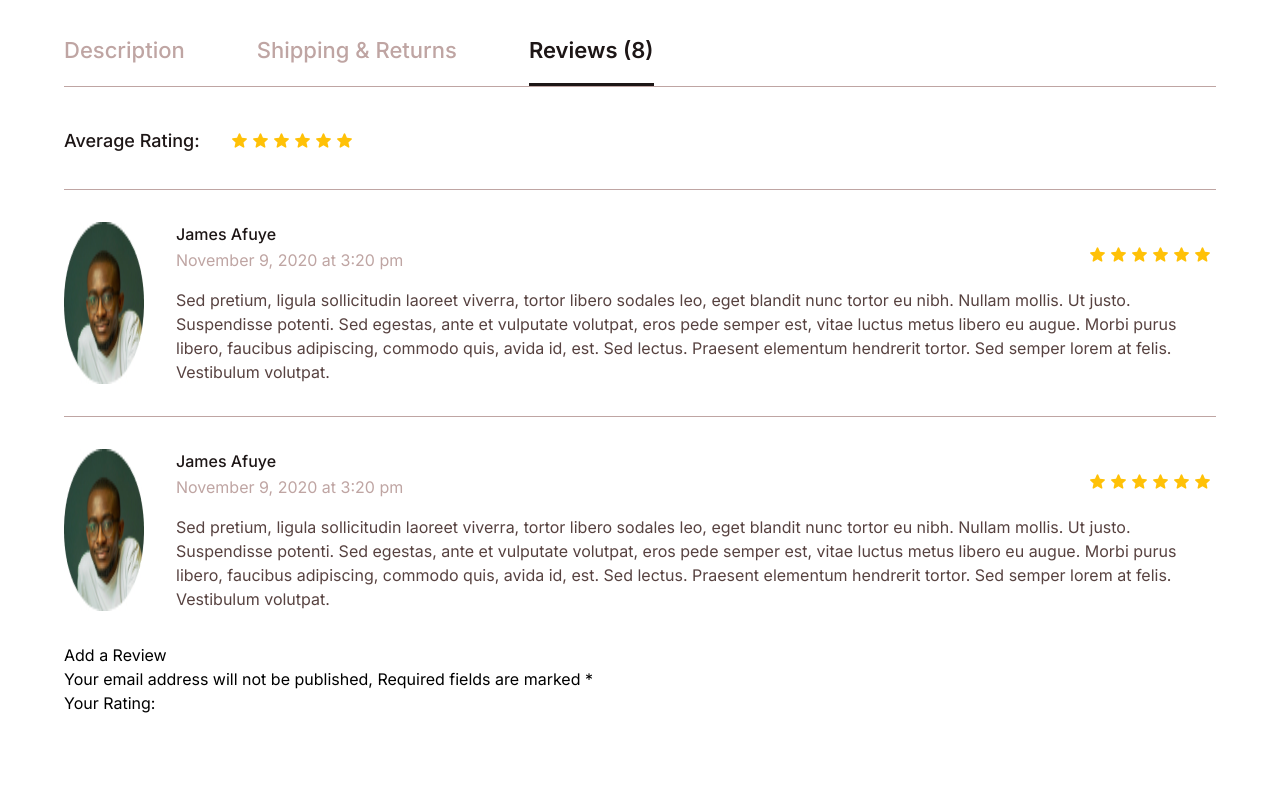
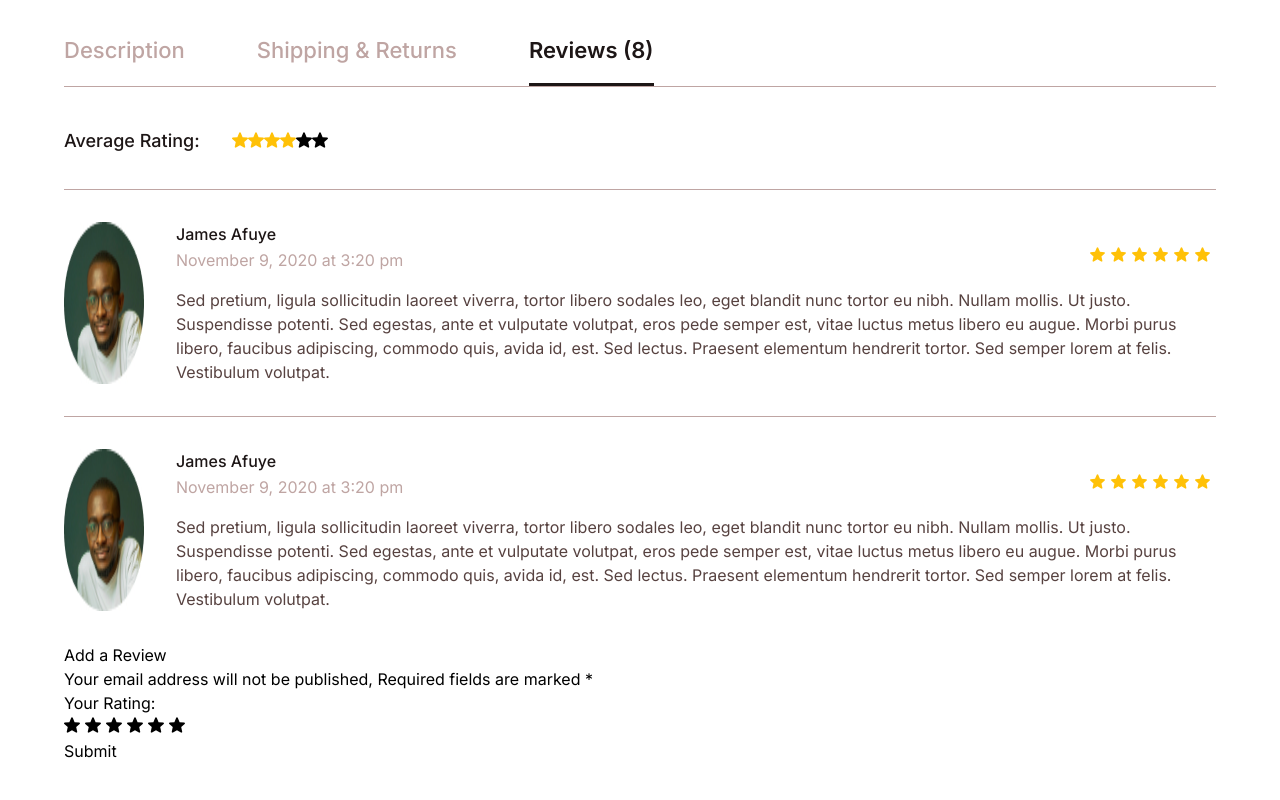
Before and after one commit to TimothyBabatu13/Nox_Ecommerce_Website, a Next.js app in the folder ecommerce-website/: page /home/1/reviews in a window 1280 px wide. Shown: the part 1000-1800 px from the top of the page. Built offline with nearby package versions, Linux system fonts and the light colour scheme.

Commit message:
worked on  review

```diff
--- a/ecommerce-website/src/app/home/[id]/components/ClientLinks.tsx
+++ b/ecommerce-website/src/app/home/[id]/components/ClientLinks.tsx
@@ -50,6 +50,7 @@ const ClientLinks = ({ id } : ClientLinksType) => {
     const numberOfReviews: number = 8;
 
     useEffect(()=>{
+
     },[pathname])
 
   return (
--- a/ecommerce-website/src/app/home/[id]/components/CopyLinkButton.tsx
+++ b/ecommerce-website/src/app/home/[id]/components/CopyLinkButton.tsx
@@ -7,15 +7,20 @@ import { useState } from "react";
 
 const CopyLinkButton = () => {
 
-    const [copy, setCopy] = useState(false);
+    const [copy, setCopy] = useState<boolean>(false);
 
-    const pathName = usePathname();
+    const pathName : string = usePathname();
 
 
     const handleClick = () => {
-        console.log(pathName);
+        let path : string = pathName
+        const pathNameArray : string[] = pathName.split("/");
+        if(pathNameArray.length === 4){
+            const newArr = [pathNameArray[0], pathNameArray[1], pathNameArray[2]];
+            path = newArr.join("/");
+        }
         const baseURL = 'http://localhost:3000'
-        const url = `${baseURL}${pathName}`;
+        const url = `${baseURL}${path}`;
         navigator.clipboard.writeText(url).then(res => {
             setCopy(true)
         })
--- /dev/null
+++ b/ecommerce-website/src/app/home/[id]/components/Scroll.tsx
@@ -0,0 +1,27 @@
+'use client';
+import { usePathname } from "next/navigation";
+import { useEffect, useState } from "react";
+
+const Scroll = () => {
+
+    const [previousURL, setPreviousURL] = useState<string[]>([]);
+    const pathName : string = usePathname();
+    const path : string[] = pathName.split("/");
+
+    useEffect(()=>{
+
+        if(previousURL.length){
+            const neededNumber : string = previousURL[previousURL.length -1].split("/")[2];
+            if(path[2] === neededNumber) return;
+        }
+
+        setPreviousURL(prev => [...prev, pathName]);
+
+        if(path.length === 4) return;
+        window.scroll(0,0);
+
+    }, [pathName])
+  return <></>;
+}
+
+export default Scroll
--- a/ecommerce-website/src/app/home/[id]/layout.tsx
+++ b/ecommerce-website/src/app/home/[id]/layout.tsx
@@ -5,6 +5,7 @@ import Link from "next/link";
 import ClientLinks from "./components/ClientLinks";
 import SimilarProducts from "./components/SimilarProducts";
 import WhatWeOffer from "./components/WhatWeOffer";
+import Scroll from "./components/Scroll";
 
 export const metadata: Metadata = {
   title: "MARCSONIC",
@@ -44,6 +45,7 @@ export default function RootLayout({
     const { id } = params;
   return (
     <main className="mt-[42px]">
+      <Scroll />
       <div
         className="grid md:grid-cols-2 gap-[40px]"
       >
--- a/ecommerce-website/src/app/home/[id]/page.tsx
+++ b/ecommerce-website/src/app/home/[id]/page.tsx
@@ -11,7 +11,7 @@ interface paramsType {
 const page = ({ params : { id } } : paramsType ) => {
 
   return (
-    <div>
+    <div id="description">
       <h1>“Lorem ipsum dolor sit amet, consectetur adipiscing elit, sed do eiusmod tempor incididunt ut labore et dolore magna aliqua. Ut enim ad minim veniam, quis nostrud exercitation ullamco laboris nisi ut aliquip ex ea commodo consequat. Duis aute irure dolor in reprehenderit in voluptate velit esse cillum dolore eu fugiat nulla pariatur. </h1>
       <h1>“Lorem ipsum dolor sit amet, consectetur adipiscing elit, sed do eiusmod tempor incididunt ut labore et dolore magna aliqua. Ut enim ad minim veniam, quis nostrud exercitation ullamco laboris nisi ut aliquip ex ea commodo consequat. Duis aute irure dolor in reprehenderit in voluptate velit esse cillum dolore eu fugiat nulla pariatur. </h1>
       <h1>“Lorem ipsum dolor sit amet, consectetur adipiscing elit, sed do eiusmod tempor incididunt ut labore et dolore magna aliqua. Ut enim ad minim veniam, quis nostrud exercitation ullamco laboris nisi ut aliquip ex ea commodo consequat. Duis aute irure dolor in reprehenderit in voluptate velit esse cillum dolore eu fugiat nulla pariatur. </h1>
--- a/ecommerce-website/src/app/home/[id]/reviews/AddReview.tsx
+++ b/ecommerce-website/src/app/home/[id]/reviews/AddReview.tsx
@@ -1,13 +1,105 @@
 'use client';
 
+import { Star } from "@/components/SVGs";
+import { useRef, useState } from "react";
+
+interface NoOfReviewLogicType{
+  likes: any
+}
+const NoOfReviewLogic = ({ likes } : NoOfReviewLogicType) => {
+  const [noOFLikes, setNoOfLikes] = useState<number>();
+  const number : string[] = ['', '', '', '', '', ''];
+
+  const handleClick = (e : number) => {
+    setNoOfLikes(e);
+    likes(e);
+  }
+
+  return (
+    <div>
+      {
+        number.map((item, id) =>(
+          <button
+            key={id}
+            onClick={() =>handleClick(id)}
+            className="mr-[5px]"
+          >
+            <Star
+              color={id <= noOFLikes ? "#FFC107" : "black"}
+            />
+          </button>
+        )
+        )
+      }
+    </div>
+  )
+}
+
+interface AddReviewType {
+  name: string,
+  text: string,
+  likes: number,
+  timePosted: string
+}
 const AddReview = () => {
+
+  const [data, setData] = useState<AddReviewType>({
+    name: "",
+    text: "",
+    likes: 0,
+    timePosted: ""
+  });
+
+  const myMonths : string[] = [
+    'January',
+    'February',
+    'March',
+    'April',
+    'May',
+    'June',
+    'July',
+    'August',
+    'September',
+    'October',
+    'November',
+    'December'
+  ]
+
+  const handleLikes = (e : number) => {
+    setData(prev => ({
+      ...prev,
+      likes: e+1
+    }));
+  }
+
+  const handleSubmit = ( e : any )=> {
+    e.preventDefault()
+    const date = new Date();
+    const monthNumber : number = date.getMonth();
+    const day = date.getDate();
+    const year = date.getFullYear();
+    const hour = date.getHours() > 12 ? date.getHours() - 12 : date.getHours();
+    const meridian = date.getHours() > 12 ? "pm" : 'am';
+    const minute = date.getMinutes();
+    const timePosted = `${myMonths[monthNumber]} ${day}, ${year} at ${hour}:${minute} ${meridian}`
+    setData(prev => ({
+      ...prev,
+      timePosted
+    }))
+  }
   return (
-    <form action="">
+    <div>
         <h1>Add a Review</h1>
         <h5>Your email address will not be published, Required fields are marked *</h5>
         <h5>Your Rating: </h5>
-
-    </form>
+        <NoOfReviewLogic likes={handleLikes} />
+        <form
+          action=""
+          onClick={handleSubmit}
+        >
+          <button>Submit</button>
+        </form>
+    </div>
   )
 }
 
--- /dev/null
+++ b/ecommerce-website/src/app/home/[id]/reviews/AverageReviewRating.tsx
@@ -0,0 +1,25 @@
+import { Star } from "@/components/SVGs";
+
+const AverageReviewRating = () => {
+    //fetch data here and calculate the average review rating
+    //using formula of mean
+    const stars : string[] = ['','','','','',''];
+    const numberOfReviews : number = (6 + 4 + 1 + 2);
+    const numberOfPeople : number = 4;
+    const averageReview : number = Math.round(numberOfReviews / numberOfPeople)
+
+  return (
+    <div className="flex items-center">
+        {
+            stars.map((star, id) => (
+                <Star
+                    color={id <= averageReview ?  "#FFC107" : "black"}
+                    key={id}
+                />
+            ))
+        }
+    </div>
+  )
+}
+
+export default AverageReviewRating
--- a/ecommerce-website/src/app/home/[id]/reviews/page.tsx
+++ b/ecommerce-website/src/app/home/[id]/reviews/page.tsx
@@ -1,5 +1,6 @@
 import Review from "../../components/Review"
 import AddReview from "./AddReview"
+import AverageReviewRating from "./AverageReviewRating"
 import User from "./User"
 
 
@@ -8,14 +9,7 @@ const page = () => {
     <section>
         <div className="flex items-center mb-[35px]">
             <h1 className="text-[#1D1616] text-eighteen font-[500] mr-[32px]">Average Rating: </h1>
-            <div className="flex items-center">
-                <Review />
-                <Review />
-                <Review />
-                <Review />
-                <Review />
-                <Review />
-            </div>
+            <AverageReviewRating />
         </div>
         <User
             src="/man's image.jpg"
--- a/ecommerce-website/src/app/home/page.tsx
+++ b/ecommerce-website/src/app/home/page.tsx
@@ -3,7 +3,7 @@ import Banner from "./components/Banner"
 import BestDeals from "./components/BestDeals"
 import MoreToLike from "./components/MoreToLike"
 import Image from "next/image"
-import BlackFriday from "./components/BlackFriday"
+import BlackFriday from "./components/BlackFriday";
 
 const page = () => {
   return (
--- a/ecommerce-website/src/components/SVGs.tsx
+++ b/ecommerce-website/src/components/SVGs.tsx
@@ -0,0 +1,18 @@
+
+interface StarType {
+    color: string,
+}
+export const Star = ({ color } : StarType) => {
+  return (
+  <svg width="16" height="16" viewBox="0 0 16 16" fill="none" xmlns="http://www.w3.org/2000/svg">
+    <g clipPath="url(#clip0_54_1610)">
+        <path d="M15.9246 6.13699C15.82 5.81301 15.5333 5.5829 15.194 5.55226L10.5858 5.13293L8.76352 0.858778C8.62916 0.545537 8.32315 0.342773 7.98317 0.342773C7.64318 0.342773 7.33718 0.545537 7.20282 0.85951L5.38058 5.13293L0.771576 5.55226C0.43293 5.58363 0.146907 5.81301 0.0417807 6.13699C-0.063346 6.46097 0.0337408 6.81633 0.289919 7.04033L3.77323 10.1017L2.74608 14.6359C2.67092 14.9692 2.80005 15.3139 3.07608 15.5138C3.22445 15.6212 3.39804 15.6759 3.57309 15.6759C3.72402 15.6759 3.87373 15.6352 4.00809 15.5546L7.98317 13.1738L11.9568 15.5546C12.2476 15.7299 12.6141 15.7139 12.8895 15.5138C13.1657 15.3132 13.2947 14.9685 13.2195 14.6359L12.1924 10.1017L15.6757 7.04094C15.9319 6.81633 16.0297 6.46158 15.9246 6.13699Z" fill={color}/>
+    </g>
+    <defs>
+        <clipPath id="clip0_54_1610">
+            <rect width="15.9662" height="16" fill="white"/>
+        </clipPath>
+    </defs>
+    </svg>
+  )
+}
--- a/ecommerce-website/src/components/Wrapper.tsx
+++ b/ecommerce-website/src/components/Wrapper.tsx
@@ -1,9 +1,10 @@
 
-const Wrapper = ({
+const Wrapper = async ({
     children,
   }: Readonly<{
     children: React.ReactNode;
   }>) => {
+
   return (
     <main className="w-[90%] mx-auto">
         {children}
```
